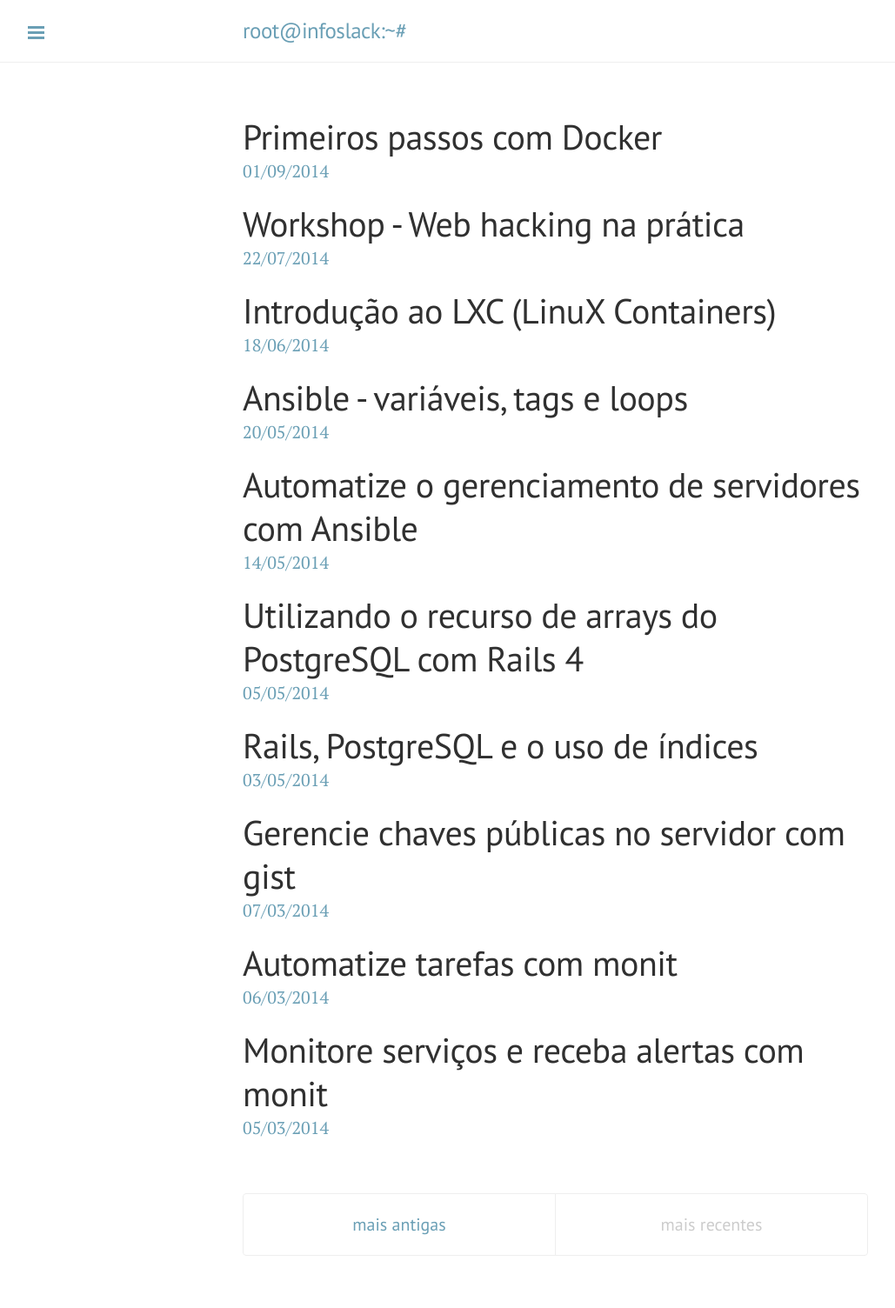
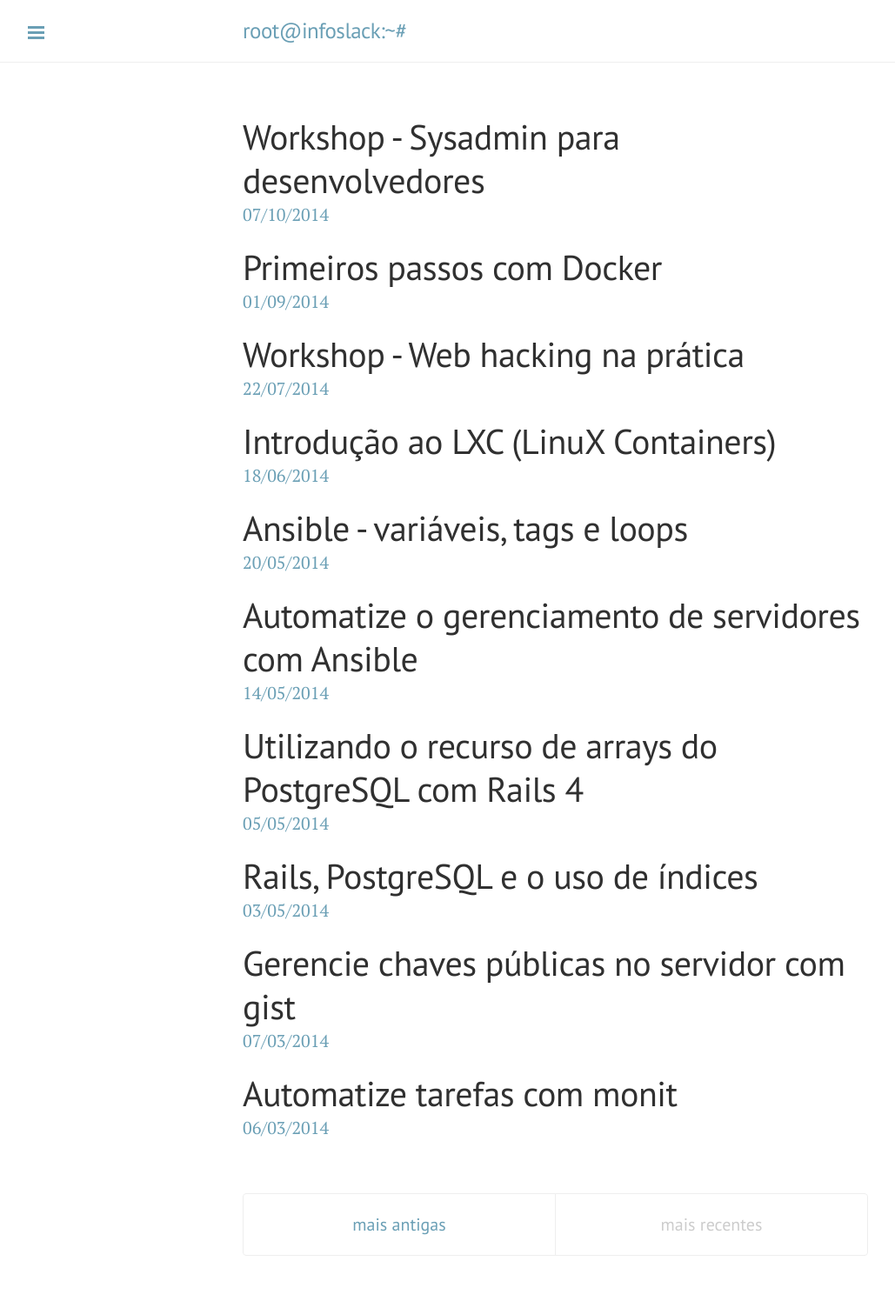
Before and after one commit to infoslack/infoslack-blog, a Jekyll site: the page built from index.html, in a window 1280 px wide. Shown: the whole page at 87% size, without its empty margins (1-1030 px from the left). Built offline with Jekyll 4.4.1, drawn with Linux system fonts in a browser that asks for light colours; Markdown is read by kramdown in place of the engine named in the settings; the list of posts is cut into pages by our own code; some of the changed lines change nothing that is shown.

Commit message:
new post workshop sysadmin4devs

```diff
--- a/_config.yml
+++ b/_config.yml
@@ -10,7 +10,7 @@
 destination: ./_site
 baseurl: "/"
 paginate: 10
-exclude: [README.md, config, vendor]
+exclude: [README.md, config, vendor, Gemfile, Gemfile.lock]
 
 # vars
 twitter: https://twitter.com/infoslack
--- /dev/null
+++ b/_posts/2014-10-07-workshop-sysadmin-para-desenvolvedores.md
@@ -0,0 +1,85 @@
+---
+layout: post
+title: "Workshop - Sysadmin para desenvolvedores"
+category: server
+keywords: linux, servers, workshop, curso, syadmin, deploy, rails, php, postgresql, git, ruby, mysql, vps
+---
+
+Sua aplicação está pronta para o deploy, mas antes do bendito deploy te
+passaram a tarefa de configurar o servidor e é hora de por suas habilidades
+como sysadmin em prática.
+
+Neste workshop você verá o caminho das pedras, partindo da escolha adequada
+entre os serviços existentes no mercado, passando por todo o processo de
+instalação e configuração até colocar a aplicação no ar.
+
+### Sobre o instrutor
+
+[Daniel Romero](http://infoslack.com/about/) tem mais de 10 anos de experiência com Linux e trabalha com
+desenvolvimento de software desde 2006. Foi de PHP e Java, atualmente trabalha com Ruby.
+
+Autor do livro "[Começando com o Linux: Comandos, serviços e administração](http://www.casadocodigo.com.br/products/livro-linux)".
+É também fundador da [Initsec](http://www.initsec.com/), onde oferece serviços com foco em
+segurança de aplicações web.
+
+### O que será visto ?
+
+#### Introdução
+* O que é SaaS ?
+* O que é PaaS ?
+* O que é IaaS ?
+* Que serviço devo escolher ?
+* Qual distribuição Linux devo usar ?
+* Configurando o SSH para começar
+
+#### O caminho das pedras
+* Escolhendo o serviço de VPS
+* Atualizando o sistema antes de começar
+* Primeiras configurações
+* Ajustando o fuso horário
+* Usuários, grupos e permissões
+* Instalando e configurando passo a passo:
+  * Nginx;
+  * Ruby, PHP;
+  * PostgreSQL, MySQL;
+* Liberando somente o necessário no Firewall
+* Organizando as coisas em vários servidores
+* Configurando uma aplicação Rails para deploy
+* Executando deploy com Mina
+* Deploy de uma aplicação PHP
+* Como e quando usar Upstart
+* Monitorando serviços e automatizando tarefas com Monit
+* Tratando Logs e recebendo notificações
+* Realizando backups
+
+#### Dicas para administração
+* Verificando o filesystem
+* Configurações e controles para SWAP
+* Compilando programas
+* Introdução a configurações no Kernel
+* Encontrando consultas lentas no MySQL
+* Encontrando consultas lentas no PostgreSQL
+
+#### Indo além
+* Um pouco sobre os processos de automação
+* Rápida introdução ao Ansible
+* Escrevendo a primeira receita com Ansible
+
+### Pré-requisitos
+Habilidades básicas em ambientes Linux/Unix.
+
+### Informações
+* O workshop será realizado de segunda a sexta: **03/11/14** a **07/11/14**
+* Horário: das **20h às 22h**, horário de Brasília
+* Ambiente: [TreinaTOM](http://www.treinatom.com.br/pt/)
+* Carga horária: **10(horas)**
+* Todas as aulas serão gravas e os vídeos disponibilizados para download
+* Vagas limitadas!
+
+### Inscreva-se
+Até o dia **15/10/14** valor com desconto: **R$ 300,00**
+
+<form action="https://pagseguro.uol.com.br/checkout/v2/cart.html?action=add" method="post">
+<input type="hidden" name="itemCode" value="F59F2652DBDBAFA334907FAACEB02E43" />
+<input type="image" src="https://p.simg.uol.com.br/out/pagseguro/i/botoes/pagamentos/205x30-pagar-azul.gif" name="submit" alt="Pague com PagSeguro - é rápido, grátis e seguro!" />
+</form>
```
